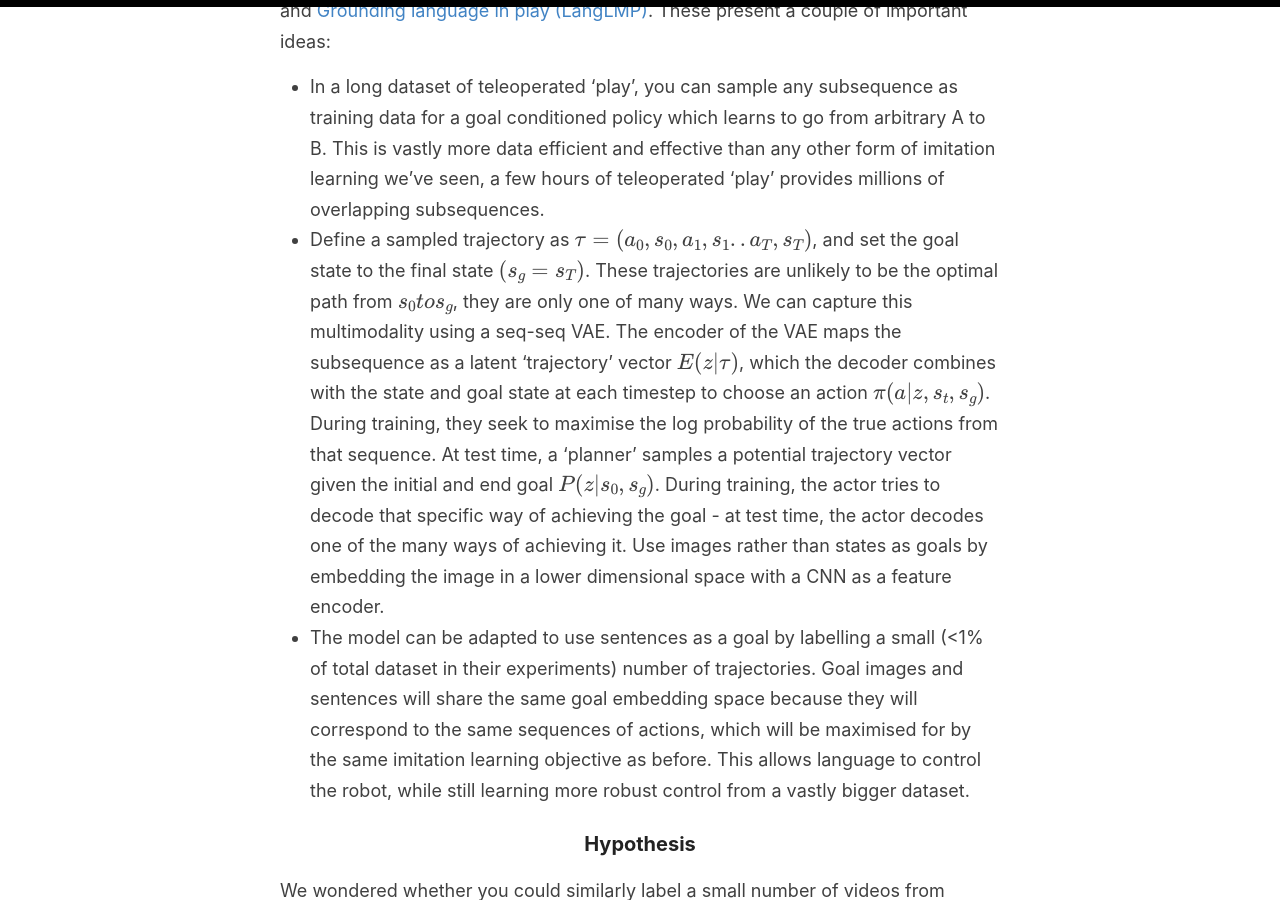
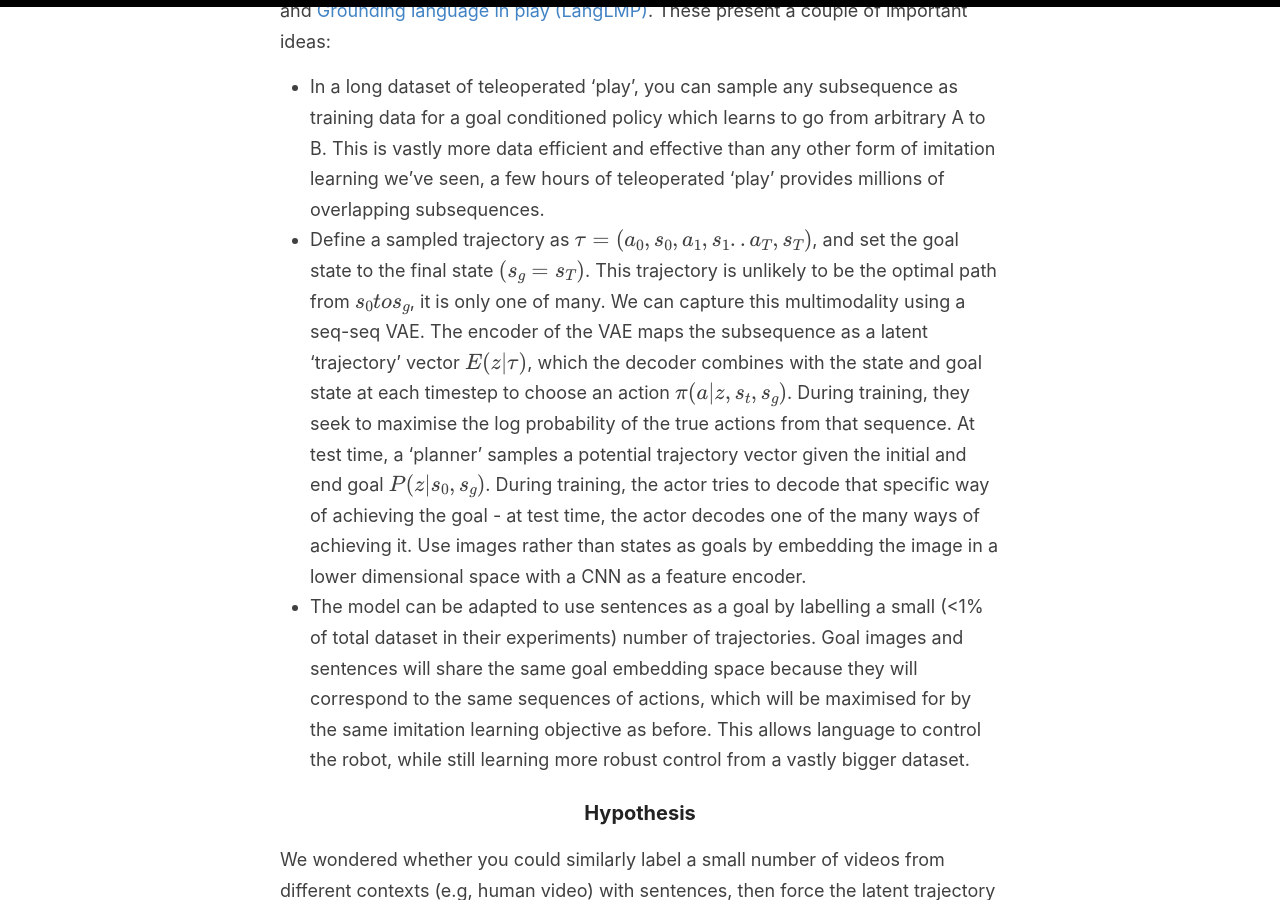
Before and after one commit to sholtodouglas/sholtodouglas.github.io, a Jekyll site: the page built from _posts/2020-12-18-LearningFromPlayAndLanguage.md, in a window 1280 px wide and 900 px high, scrolled down 1507 px. Built offline with Jekyll 4.4.1, drawn with Linux system fonts in a browser that asks for light colours; formulas are drawn with MathJax 3.

Commit message:
Update 2020-12-18-LearningFromPlayAndLanguage.md

```diff
--- a/_posts/2020-12-18-LearningFromPlayAndLanguage.md
+++ b/_posts/2020-12-18-LearningFromPlayAndLanguage.md
@@ -21,7 +21,7 @@ categories: [play, language, imitation, latent]
 ### Inspiration
 We were inspired to ask this question by a pair of papers, [Learning from play (LFP)](https://learning-from-play.github.io/) and [Grounding language in play (LangLMP)](https://arxiv.org/abs/2005.07648). These present a couple of important ideas:
 - In a long dataset of teleoperated 'play', you can sample any subsequence as training data for a goal conditioned policy which learns to go from arbitrary A to B. This is vastly more data efficient and effective than any other form of imitation learning we've seen, a few hours of teleoperated 'play' provides millions of overlapping subsequences.
-- Define a sampled trajectory as $ \tau = (a_0,s_0,a_1,s_1 .. a_T, s_T) $, and set the goal state to the final state $ (s_g = s_T) $. These trajectories are unlikely to be the optimal path from $ s_0 to s_g $, they are only one of many ways.  We can capture this multimodality using a seq-seq VAE. The encoder of the VAE maps the subsequence as a latent 'trajectory' vector $E(z \| \tau ) $, which the decoder combines with the state and goal state at each timestep to choose an action $\pi(a \|z,s_t, s_g)$. During training, they seek to maximise the log probability of the true actions from that sequence. At test time, a 'planner' samples a potential trajectory vector given the initial and end goal $P(z \|s_0, s_g)$. During training, the actor tries to decode that specific way of achieving the goal - at test time, the actor decodes one of the many ways of achieving it. Use images rather than states as goals by embedding the image in a lower dimensional space with a CNN as a feature encoder.
+- Define a sampled trajectory as $ \tau = (a_0,s_0,a_1,s_1 .. a_T, s_T) $, and set the goal state to the final state $ (s_g = s_T) $. This trajectory is unlikely to be the optimal path from $ s_0 to s_g $, it is only one of many.  We can capture this multimodality using a seq-seq VAE. The encoder of the VAE maps the subsequence as a latent 'trajectory' vector $E(z \| \tau ) $, which the decoder combines with the state and goal state at each timestep to choose an action $\pi(a \|z,s_t, s_g)$. During training, they seek to maximise the log probability of the true actions from that sequence. At test time, a 'planner' samples a potential trajectory vector given the initial and end goal $P(z \|s_0, s_g)$. During training, the actor tries to decode that specific way of achieving the goal - at test time, the actor decodes one of the many ways of achieving it. Use images rather than states as goals by embedding the image in a lower dimensional space with a CNN as a feature encoder.
 - The model can be adapted to use sentences as a goal by labelling a small (<1% of total dataset in their experiments) number of trajectories. Goal images and sentences will share the same goal embedding space because they will correspond to the same sequences of actions, which will be maximised for by the same imitation learning objective as before. This allows language to control the robot, while still learning more robust control from a vastly bigger dataset.
 
 ### Hypothesis
```
